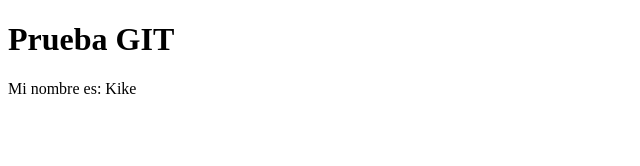
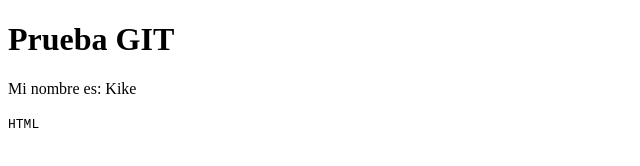
Before and after one commit to jepguzman/kike, a plain HTML site: page index.html in a window 1280 px wide. Shown: the full height of the page, 0-640 px from the left. Drawn offline with Linux system fonts and the light colour scheme.

Commit message:
Agregué un <code>
Agregué un <code>

```diff
--- a/index.html
+++ b/index.html
@@ -8,5 +8,6 @@
 <body>
     <h1>Prueba GIT</h1>
     <p>Mi nombre es: Kike</p>
+    <code>HTML</code>
 </body>
 </html>
```
